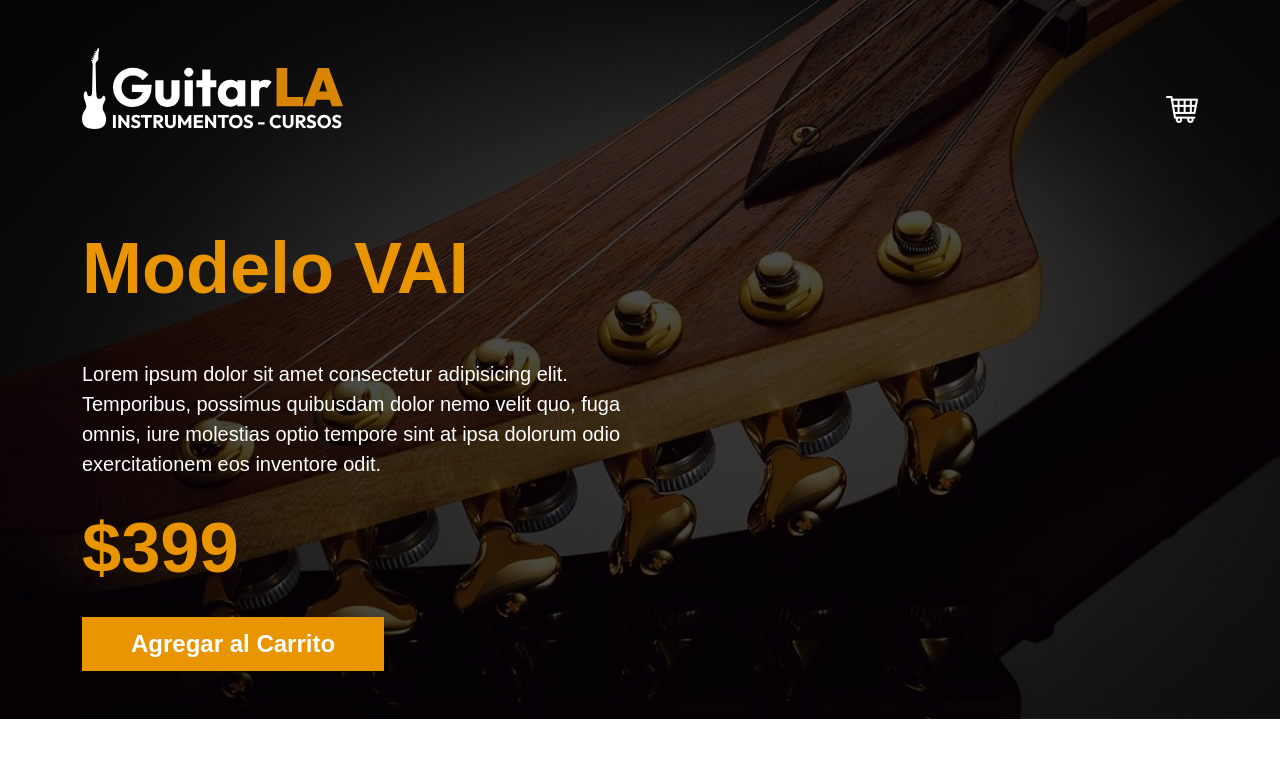
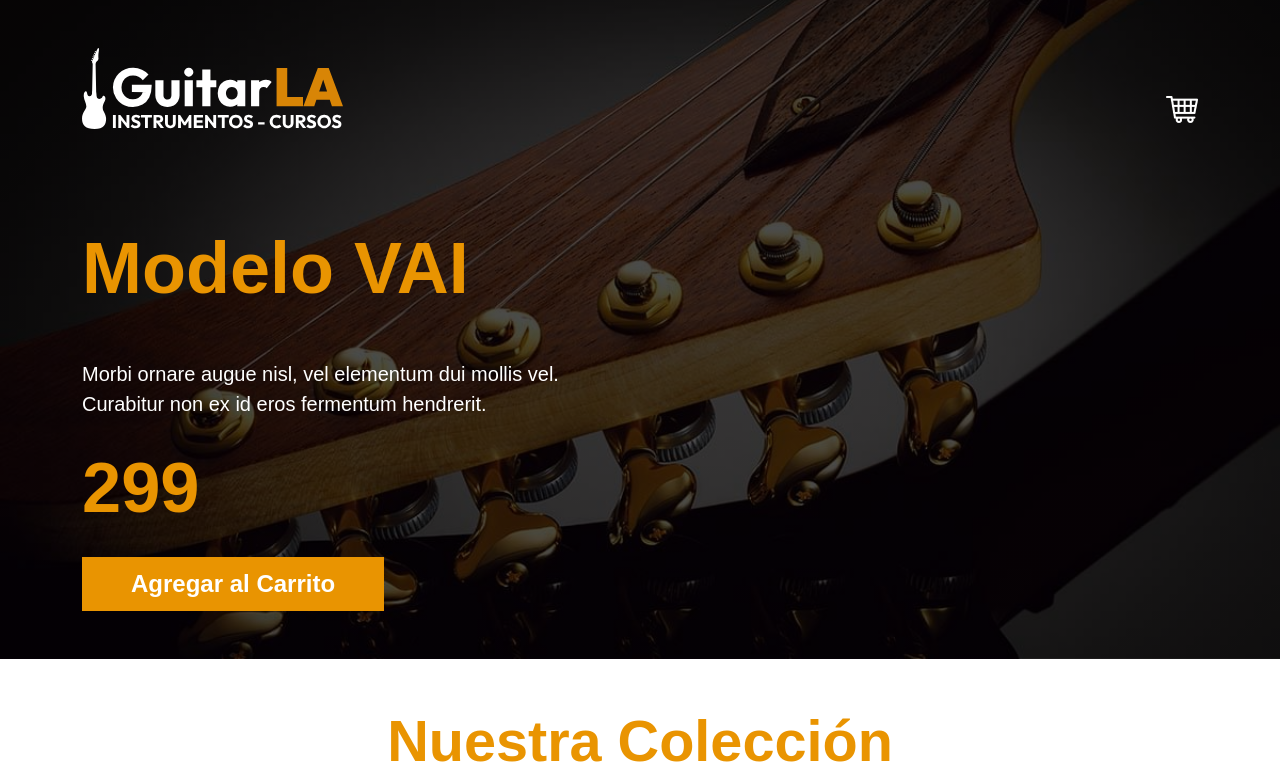
Before and after one commit to jlcarrascof/guitar-vue3, a Vue app: page / in a window 1280 px wide. Shown: the top 776 px of the page. Built offline with nearby package versions, Linux system fonts and the light colour scheme; the HTML template or start-up script is replaced by a standard one.

Commit message:
feat: update Header component to display dynamic guitar details

```diff
--- a/src/components/Header.vue
+++ b/src/components/Header.vue
@@ -97,9 +97,9 @@
 
             <div class="row mt-5">
                 <div class="col-md-6 text-center text-md-start pt-5">
-                    <h1 class="display-2 fw-bold">Modelo VAI</h1>
-                    <p class="mt-5 fs-5 text-white">Lorem ipsum dolor sit amet consectetur adipisicing elit. Temporibus, possimus quibusdam dolor nemo velit quo, fuga omnis, iure molestias optio tempore sint at ipsa dolorum odio exercitationem eos inventore odit.</p>
-                    <p class="text-primary fs-1 fw-black">$399</p>
+                    <h1 class="display-2 fw-bold">Modelo {{ guitar.nombre }}</h1>
+                    <p class="mt-5 fs-5 text-white">{{ guitar.descripcion }}</p>
+                    <p class="text-primary fs-1 fw-black">{{ guitar.precio }}</p>
                     <button
                         type="button"
                         class="btn fs-4 bg-primary text-white py-2 px-5"
```
